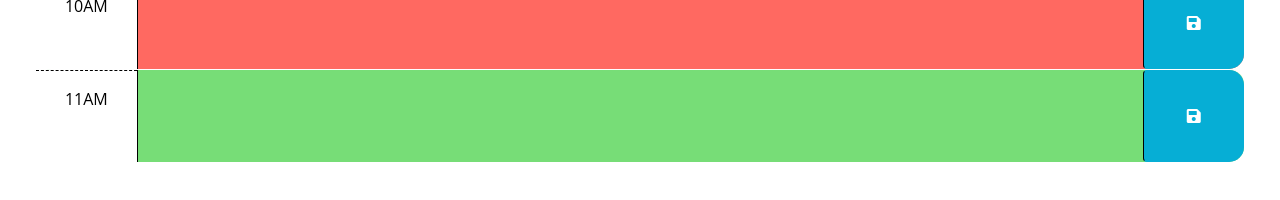
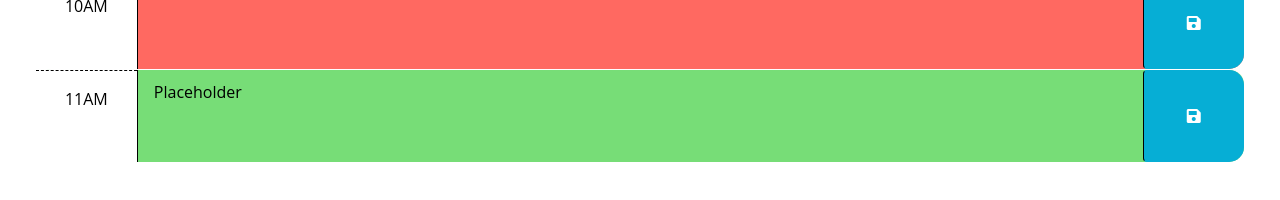
Before and after one commit to vts17/UCIassignment5, a plain HTML site: page Develop/index.html in a window 1280 px wide. Shown: the part 368-568 px from the top of the page. Drawn offline with nearby package versions, Linux system fonts and the light colour scheme.

Commit message:
minor improvements

```diff
--- a/Develop/index.html
+++ b/Develop/index.html
@@ -62,7 +62,7 @@
       <!-- Example of a future time block. The "future" class adds a green background color. -->
       <div id="hour-11" class="row time-block future">
         <div class="col-2 col-md-1 hour text-center py-3">11AM</div>
-        <textarea class="col-8 col-md-10 description" rows="3"> </textarea>
+        <textarea class="col-8 col-md-10 description" rows="3"> Placeholder </textarea>
         <button class="btn saveBtn col-2 col-md-1" aria-label="save">
           <i class="fas fa-save" aria-hidden="true"></i>
         </button>
```
